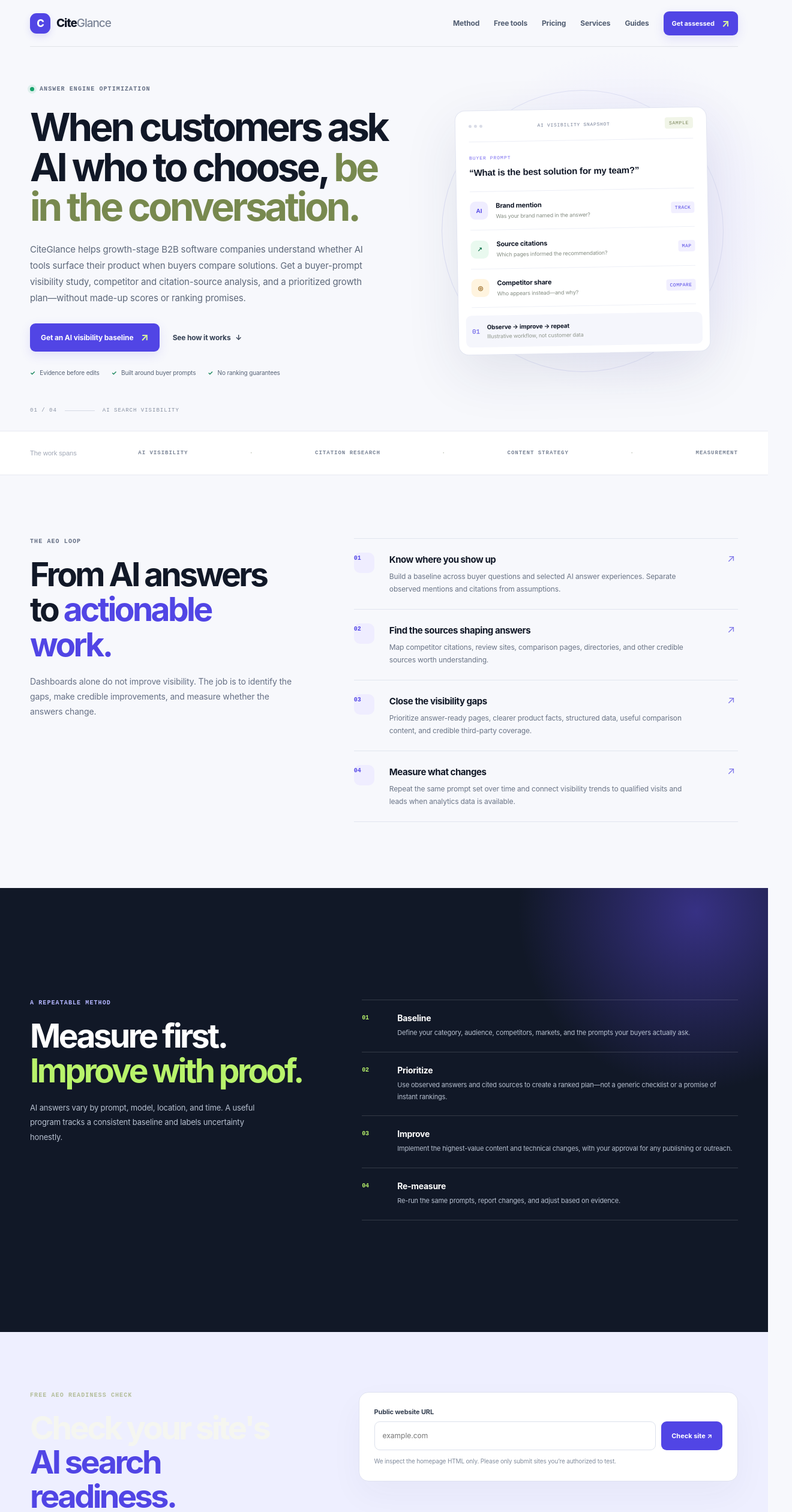
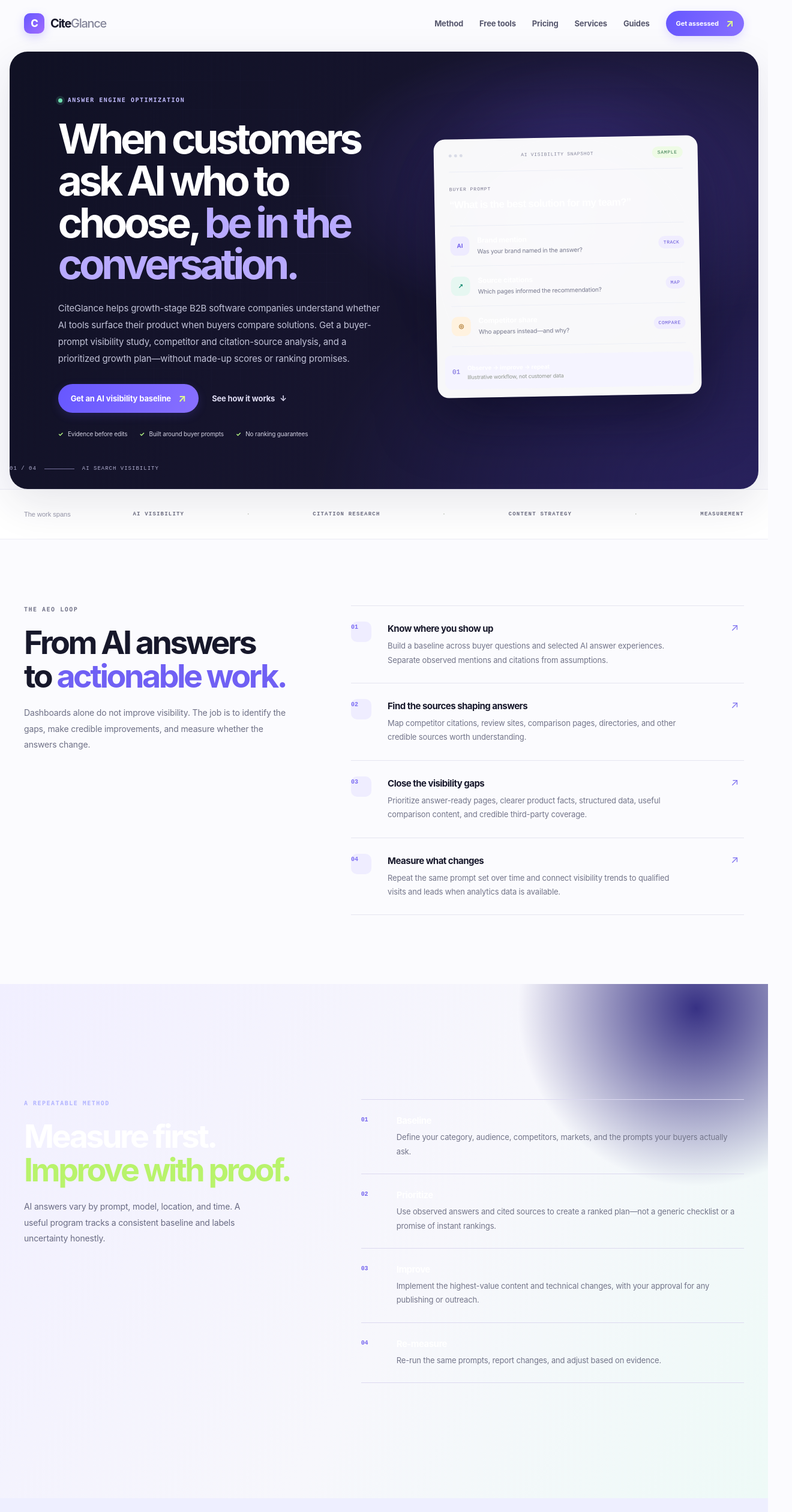
Before and after one commit to altairyash/chatgpt_playground, a Next.js app: page / in a window 1280 px wide. Shown: the top 2520 px of the page at 60% size, 1320 px wide, since content can reach past the window. Built offline with nearby package versions, Linux system fonts and the light colour scheme.

Commit message:
Redesign CiteGlance with bold modern SaaS visual system

```diff
--- a/app/globals.css
+++ b/app/globals.css
@@ -493,3 +493,154 @@
  .free-tools-tabs button{font-size:9px;padding:13px 5px}
  .free-tools-output-head{align-items:flex-start;flex-direction:column}
 }
+
+
+/* CiteGlance v2 — editorial SaaS art direction, not a palette-only refresh */
+:root{
+  --ink:#111326;--muted:#656981;--paper:#f7f7fb;--line:#e7e7f0;
+  --lime:#d7ff72;--dark:#101124;--green:#28b58b;--amber:#e6a94e;
+}
+html{scroll-behavior:smooth;scroll-padding-top:90px}
+body{background:#fbfbfe;color:#17182b;font-family:Inter,ui-sans-serif,system-ui,-apple-system,BlinkMacSystemFont,"Segoe UI",sans-serif;letter-spacing:-.01em}
+.shell{width:min(1200px,calc(100% - 64px))}
+h1,h2,.brand,.free-tools-fields h2,.guide-section h2{font-family:Inter,ui-sans-serif,system-ui,sans-serif;letter-spacing:-.055em;font-weight:650}
+.nav{height:78px;border:0}
+.brand{font-size:20px;letter-spacing:-.065em}
+.brand-mark{background:linear-gradient(135deg,#6657ff,#a16cff);color:white;border-radius:10px;box-shadow:0 5px 16px #7460ff45}
+.brand-light{color:#85869a}
+.nav-link{font-size:13px;color:#55566c;transition:color .18s}
+.nav-link:hover,.text-link:hover{color:#6657ff}
+.button{min-height:48px;padding:0 21px;border-radius:999px;font-size:13px;letter-spacing:-.01em;transition:transform .2s,box-shadow .2s,background .2s}
+.button:hover{transform:translateY(-2px);box-shadow:0 9px 24px #6657ff24}
+.button-primary{background:linear-gradient(115deg,#6657ff,#8870ff);color:white;box-shadow:0 5px 16px #6657ff2c}
+.button-primary span{color:#e1ff8c}
+.text-link{font-size:13px;color:#44465f}
+.eyebrow{font:650 10px/1.4 ui-monospace,SFMono-Regular,Menlo,monospace;letter-spacing:1.5px;color:#74758b}
+.pulse{background:#6fdfb1;box-shadow:0 0 0 4px #6fdfb126}
+.aeonav-links{gap:27px}
+.aeonav-links .button{min-height:42px;padding:0 17px}
+.aeo-hero{
+  width:min(1320px,calc(100% - 32px));min-height:650px;margin:8px auto 0;padding:74px 6.3% 86px;
+  color:#fff;border-radius:30px;overflow:hidden;isolation:isolate;
+  background:radial-gradient(ellipse at 78% 30%,#352a70 0%,transparent 34%),radial-gradient(ellipse at 100% 100%,#28215c 0%,transparent 42%),linear-gradient(118deg,#101124 0%,#17152f 55%,#201c47 100%);
+  box-shadow:0 24px 70px #27204c1c;
+}
+.aeo-hero:before{content:"";position:absolute;inset:0;z-index:-1;opacity:.18;background-image:linear-gradient(#aaa4ff17 1px,transparent 1px),linear-gradient(90deg,#aaa4ff17 1px,transparent 1px);background-size:48px 48px;mask-image:linear-gradient(90deg,transparent,#000 38%,#000)}
+.aeo-hero:after{content:"";position:absolute;width:420px;height:420px;right:8%;top:15%;z-index:-1;border-radius:50%;background:#7161ff1c;filter:blur(55px)}
+.aeo-hero h1{font-size:clamp(48px,5.4vw,76px);line-height:1.01;letter-spacing:-.075em;font-weight:650;margin:23px 0 24px;max-width:650px}
+.aeo-hero h1 em{color:#b8aaff;font-style:normal}
+.aeo-hero .eyebrow{color:#c2bcff}
+.aeo-lede{color:#c1c2d7;font-size:15px;line-height:1.85;max-width:540px}
+.aeo-hero .text-link{color:#e0def4}
+.aeo-hero .trust-row{color:#d1d0e1}
+.aeo-hero .check{color:#baff86}
+.aeo-visual{min-height:470px}
+.aeo-orbit{width:380px;height:380px;background:radial-gradient(circle at 40% 35%,#8b7aff4d,transparent 65%);border:1px solid #a69aff2d;box-shadow:inset 0 0 70px #8470ff0c}
+.aeo-orbit:after{inset:-27px;border-color:#c5beff2b}
+.aeo-report{width:min(100%,440px);background:rgba(255,255,255,.97);border:1px solid #ffffffb8;border-radius:19px;box-shadow:0 32px 95px #08081780;transform:rotate(-1deg);padding:0 24px}
+.aeo-report-top{height:54px;color:#85869c}
+.status{background:#eefbe5;color:#35784d;border-radius:20px;padding:5px 9px}
+.aeo-question{padding:24px 0 21px}
+.aeo-question small{color:#77758e}
+.aeo-question strong{font-size:17px;letter-spacing:-.04em}
+.aeo-answer{padding:16px 0;grid-template-columns:34px 1fr auto}
+.answer-avatar{width:32px;height:32px;border-radius:10px;background:#eeebff;color:#6b59eb}
+.answer-avatar.cite{background:#e6f7f1;color:#138b70}.answer-avatar.comp{background:#fff2df;color:#ad7529}
+.aeo-answer strong{font-size:12px;letter-spacing:-.02em}
+.aeo-answer p{font-size:10px;color:#77798e}
+.answer-tag{border-radius:20px;background:#f0edff;color:#6554d8;padding:6px 8px}
+.aeo-report-foot{background:#f5f4ff;border-radius:10px;margin:14px -12px 13px;padding:15px 12px}
+.aeo-report-foot>span{color:#6554d8}
+.hero-index{color:#b1afd0}
+.index-rule{background:#77739e}
+.proof-strip{background:#fff;border-color:#ececf4}
+.proof-inner{min-height:82px;color:#6e6f83;font-weight:650;letter-spacing:1.2px}
+.proof-label{color:#9696a8;font-weight:450}
+.section{padding-top:110px;padding-bottom:115px;gap:90px}
+.section h2,.process-section h2,.request-section h2,.aeo-faq h2{font-size:clamp(39px,4.2vw,57px);line-height:1.04;letter-spacing:-.065em;font-weight:650}
+.section h2 em,.request-section h2 em,.aeo-faq h2 em,.free-tools-hero h1 em,.free-tools-next h2 em{color:#7060f4}
+.section-intro>p,.request-copy>p{color:#6e7086;font-size:14px;line-height:1.9}
+.checks-list{border-top:1px solid #e5e5f0}
+.check-item{grid-template-columns:42px 1fr 22px;padding:26px 0;border-color:#e5e5f0}
+.check-number{color:#7b6cf3}
+.check-item h3,.process-step h3{font-size:15px;letter-spacing:-.035em}
+.check-item p,.process-step p{font-size:13px;line-height:1.8;color:#73758a}
+.item-arrow{color:#8074f0}
+.process-section{background:linear-gradient(120deg,#f1efff,#f7f7fc 55%,#eefaf7);padding:96px 0}
+.process-grid{gap:90px}
+.process-steps{border-color:#dcd9f0}
+.process-step{padding:25px 0;border-color:#dcd9f0}
+.process-step>span{color:#7565ee}
+.aeo-process-intro{color:#696b83;font-size:14px;line-height:1.9}
+.request-section{padding-top:110px;padding-bottom:110px;gap:80px}
+.price-note{background:#f1efff;border:1px solid #e5e0ff;border-radius:14px;padding:16px}
+.price-dot{background:#6c5ce7;box-shadow:0 0 0 5px #6c5ce71c}
+.request-form{border:1px solid #e7e5f4;border-radius:20px;padding:30px;box-shadow:0 18px 65px #28204d0b}
+.form-top{border-color:#eeedf6}
+.form-icon{background:linear-gradient(135deg,#6657ff,#a16cff);color:white;border-radius:11px}
+.request-form label{font-size:12px;color:#2c2c43;margin-top:19px}
+.request-form input,.request-form select{height:49px;border:1px solid #deddec;border-radius:10px;background:#fcfcff;font-size:13px;transition:border-color .2s,box-shadow .2s}
+.request-form input:focus,.request-form select:focus{border-color:#8877ff;box-shadow:0 0 0 4px #8270ff18}
+.form-message{background:#edfaf3;color:#237454;border-radius:9px;padding:12px}
+.aeo-faq{padding-top:32px;padding-bottom:105px}
+.aeo-faq-grid{border-color:#e5e5f0;gap:0 54px}
+.aeo-faq-grid article{padding:26px 0;border-color:#e5e5f0}
+.aeo-faq-grid h3{font-size:15px;letter-spacing:-.03em}
+.aeo-faq-grid p{font-size:13px;line-height:1.85;color:#707187}
+.footer{border-color:#e8e8f1;background:#fff}
+.footer-inner{min-height:96px}
+.footer-inner>span{font-size:11px;color:#77788b}
+.free-tools-hero{padding:90px 0 55px}
+.free-tools-hero h1{font-size:clamp(48px,5.7vw,72px);line-height:1.02;letter-spacing:-.07em}
+.free-tools-hero>p{font-size:16px;color:#6e7086}
+.free-tools-pills span{background:#fff;border-color:#e5e3f3;border-radius:999px;padding:9px 13px;color:#62627c}
+.free-tools-workbench{border:1px solid #e4e2f2;border-radius:20px;box-shadow:0 24px 70px #27204d12}
+.free-tools-tabs{background:#f2f0ff;border-color:#e5e1ff}
+.free-tools-tabs button{border-color:#e5e1f4;color:#6a6880;padding:20px 10px}
+.free-tools-tabs button.active{box-shadow:inset 0 -3px #7765f5;color:#5d4de0}
+.free-tools-columns{min-height:580px}
+.free-tools-fields{padding:34px;border-color:#e9e7f4}
+.free-tools-fields h2{font-size:27px;letter-spacing:-.06em}
+.free-tools-fields input:not([type=checkbox]),.free-tools-fields textarea,.free-tools-fields select{border-color:#e1dfef;border-radius:10px;background:#fdfdff;font-size:13px;padding:13px}
+.free-tools-fields input:focus,.free-tools-fields textarea:focus,.free-tools-fields select:focus{border-color:#8877ff;box-shadow:0 0 0 4px #8270ff18}
+.free-tools-output{background:radial-gradient(ellipse at 80% 0%,#2d2857,#141426 60%);padding:32px}
+.free-tools-output-head{border-color:#34334e}
+.free-tools-live{border-radius:999px;background:#203d38;color:#a5f2d2}
+.free-tools-output pre{font-size:12px;color:#d9d6ff}
+.free-tools-output-actions button{border-radius:999px;border-color:#565275;background:#282643;padding:12px 17px}
+.free-tools-output-actions button:hover{background:#39345f}
+.free-tools-next{padding:100px 0}
+.guide-article h1{letter-spacing:-.065em}
+.guide-cta{background:linear-gradient(120deg,#f1efff,#f5f7ff);border:1px solid #e5e0ff;border-radius:18px}
+@media(max-width:900px){
+ .aeo-hero{padding:58px 5% 85px;min-height:0}
+ .aeo-hero h1{font-size:clamp(46px,7.4vw,68px)}
+ .section,.request-section{gap:48px}
+ .process-grid{gap:48px}
+}
+@media(max-width:640px){
+ .shell{width:calc(100% - 36px)}
+ .nav{height:70px}
+ .aeonav-links{gap:10px}
+ .aeo-hero{width:calc(100% - 20px);padding:42px 23px 78px;border-radius:22px;margin-top:0}
+ .aeo-hero h1{font-size:clamp(43px,12vw,55px);letter-spacing:-.07em}
+ .aeo-lede{font-size:14px;line-height:1.8}
+ .aeo-hero .hero-actions{gap:15px}
+ .aeo-visual{min-height:360px;margin:0 -8px}
+ .aeo-orbit{width:270px;height:270px}
+ .aeo-report{width:min(100%,360px);padding:0 15px;border-radius:16px}
+ .aeo-answer{grid-template-columns:29px 1fr auto;gap:8px}
+ .proof-inner{gap:13px;font-size:8px;line-height:1.6}
+ .section,.request-section,.process-grid{grid-template-columns:1fr;gap:32px;padding-top:72px;padding-bottom:72px}
+ .section h2,.process-section h2,.request-section h2,.aeo-faq h2{font-size:43px}
+ .process-section{padding:68px 0}
+ .request-form{padding:22px}
+ .aeo-faq{padding-top:0;padding-bottom:72px}
+ .footer-inner{padding:23px 0}
+ .free-tools-hero{padding:62px 0 38px}
+ .free-tools-hero h1{font-size:clamp(43px,12vw,55px)}
+ .free-tools-fields{padding:22px}
+ .free-tools-output{padding:22px}
+ .free-tools-next{padding:65px 0}
+}
+@media(prefers-reduced-motion:reduce){html{scroll-behavior:auto}*,*:before,*:after{animation-duration:.01ms!important;animation-iteration-count:1!important;transition-duration:.01ms!important}}
```
